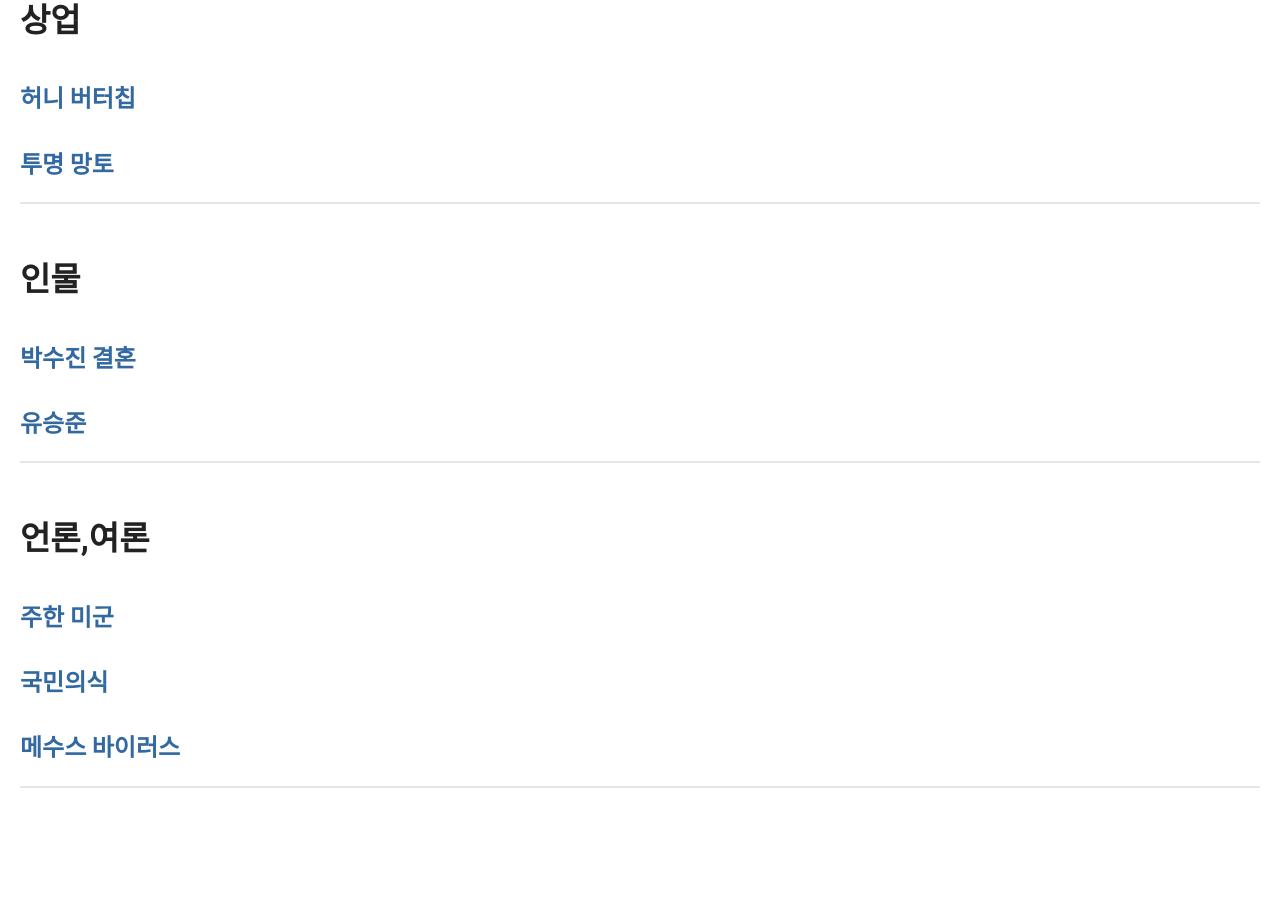
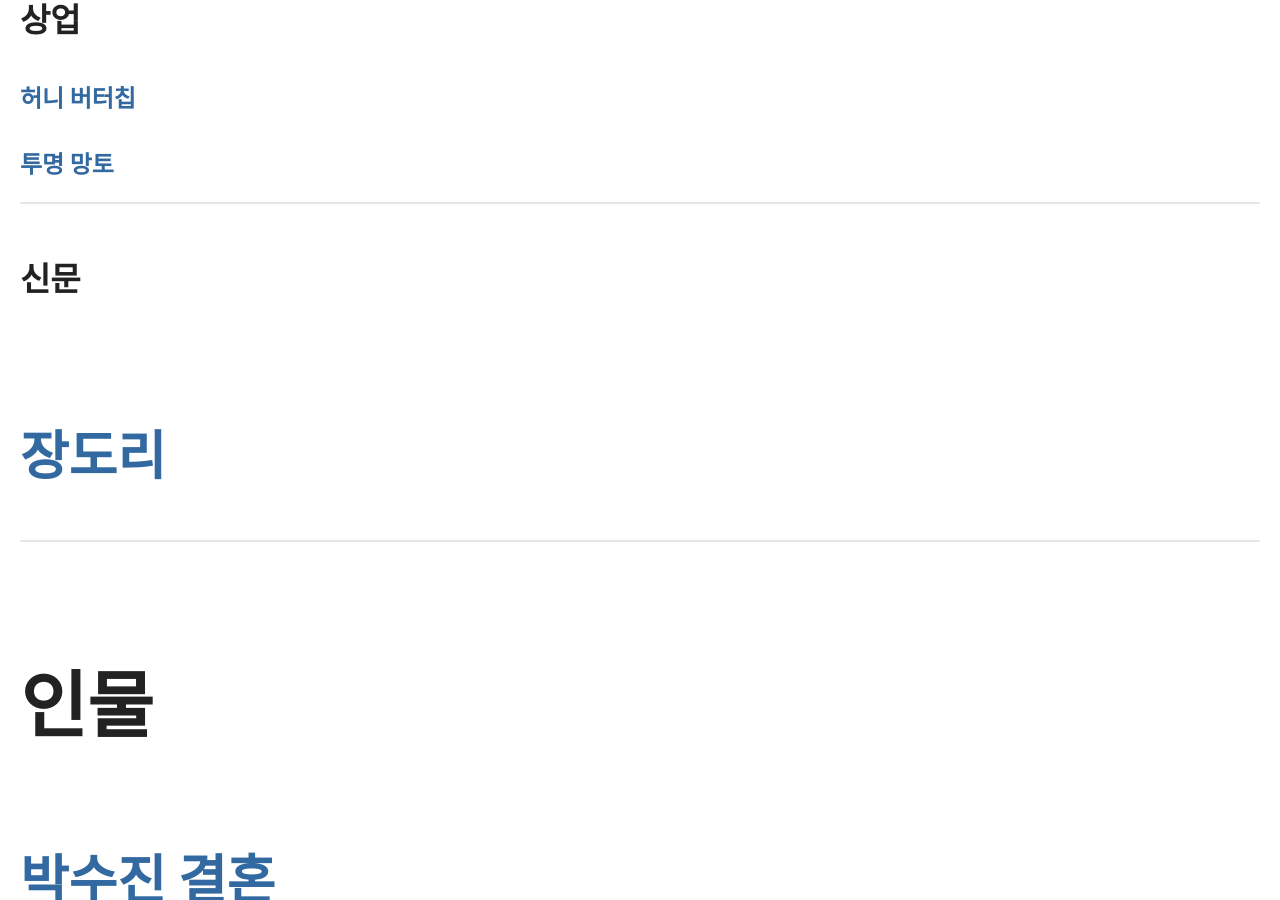
Before and after one commit to osos0623/osos0623.github.com, a Jekyll site: the page free.html, which Jekyll copies as it is, in a window 1280 px wide and 900 px high, scrolled down 309 px. Built offline with Jekyll 4.4.1, drawn with Linux system fonts in a browser that asks for light colours; before the commit the page ends 1130 px from its top, so only the background shows below that.

Commit message:
Update free.html

```diff
--- a/free.html
+++ b/free.html
@@ -25,6 +25,13 @@
 
 <h3>
   <a href="cape.html" title="park" target="_self"> 투명 망토</a>
+</h3>
+<hr>
+
+<p><strong><h1>신문<h1></strong></p>
+
+<h3>
+  <a href="jang.html" title="park" target="_self">장도리</a>
 </h3>
 <hr>
 
```
